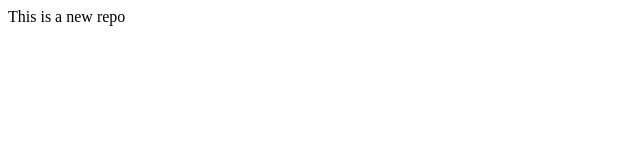
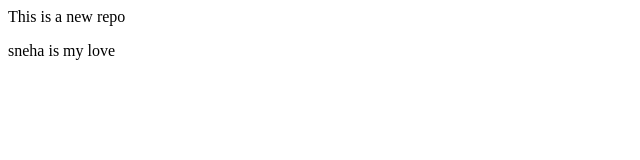
Before and after one commit to Shubham-chakraborty2000/LocalProject, a plain HTML site: page index.html in a window 1280 px wide. Shown: the full height of the page, 0-640 px from the left. Drawn offline with Linux system fonts and the light colour scheme.

Commit message:
Add new feature

```diff
--- a/index.html
+++ b/index.html
@@ -1 +1,2 @@
 <p>This is  a new repo</p>
+<p>sneha is my love </p>
```
